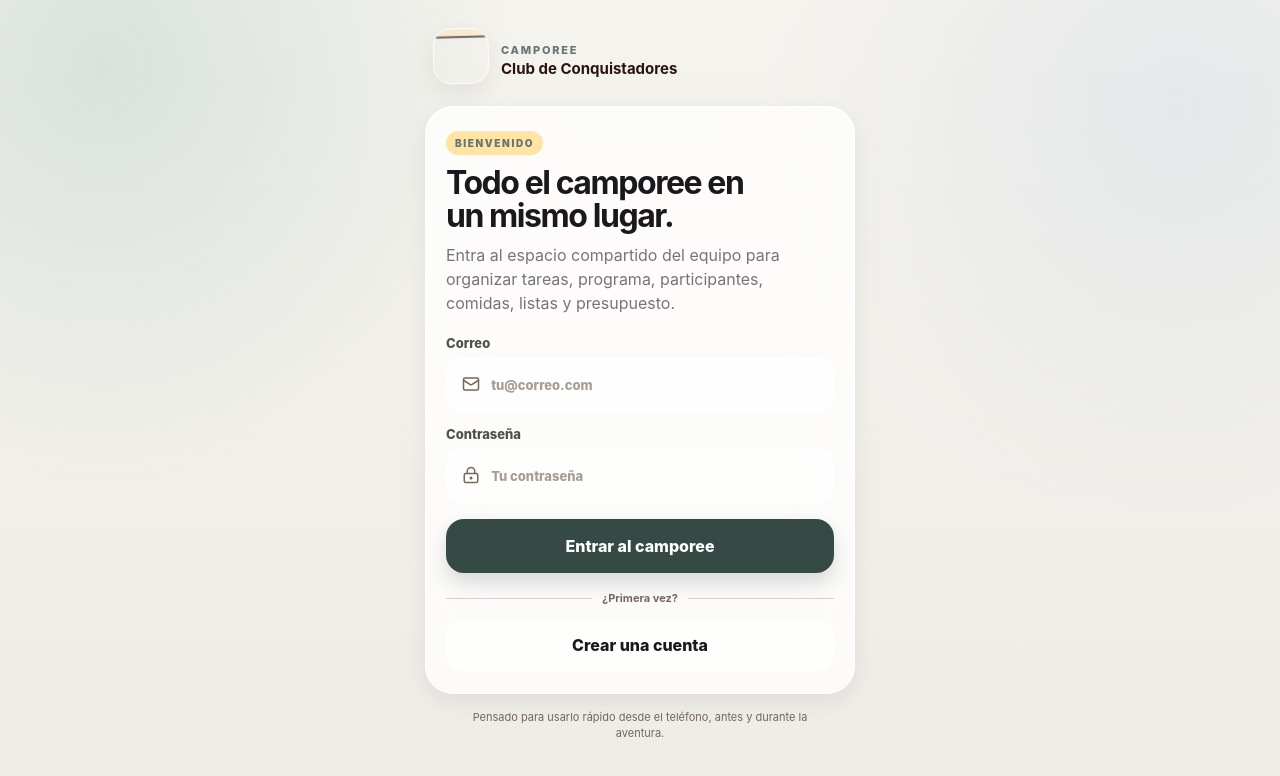
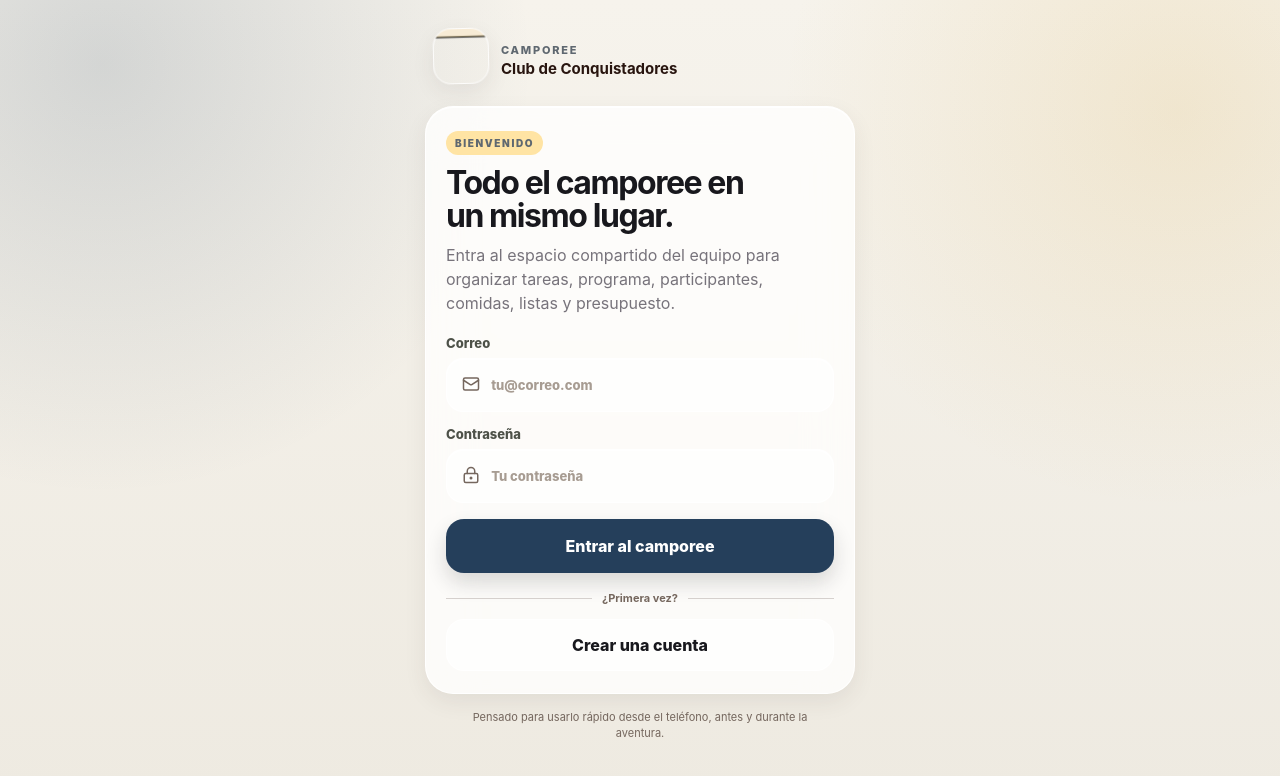
Before and after one commit to thebuuba/camporee-app, a Next.js app: page /login in a window 1280 px wide. Shown: the top 776 px of the page. Built offline with nearby package versions, Linux system fonts and the light colour scheme; no server answers.

Commit message:
Use Pathfinder and Master Guide inspired neutral palette

```diff
--- a/app/neutral-glass-theme.css
+++ b/app/neutral-glass-theme.css
@@ -1,71 +1,75 @@
 :root{
-  --neutral-ink:#1f2528;
-  --neutral-muted:#6f7776;
-  --neutral-sage:#dfe9e2;
-  --neutral-sage-strong:#4f6f63;
-  --neutral-blue:#dfe7ec;
-  --neutral-blue-strong:#4e6573;
-  --neutral-sand:#efe7da;
-  --neutral-amber:#f3dfb5;
-  --neutral-cream:#f6f2ea;
+  --club-ink:#202733;
+  --club-muted:#6d747c;
+  --club-navy:#253f5b;
+  --club-navy-soft:#dfe7ee;
+  --club-khaki:#d8c9a8;
+  --club-khaki-soft:#f1eadc;
+  --club-gold:#d8aa45;
+  --club-gold-soft:#f5e7bd;
+  --club-green:#587064;
+  --club-green-soft:#dfe8e2;
+  --club-burgundy:#755052;
+  --club-burgundy-soft:#eadcda;
+  --club-cream:#f5f1e8;
 }
 
-html,body{background:#f2f0ea!important;color:var(--neutral-ink)!important}
+html,body{background:#f2efe7!important;color:var(--club-ink)!important}
 body{
   background-image:
-    radial-gradient(circle at 8% 8%,rgba(198,214,207,.58),transparent 30%),
-    radial-gradient(circle at 92% 14%,rgba(218,225,231,.58),transparent 30%),
-    radial-gradient(circle at 18% 72%,rgba(231,222,205,.38),transparent 28%),
-    radial-gradient(circle at 82% 78%,rgba(204,219,216,.34),transparent 34%),
-    linear-gradient(180deg,#f5f3ee 0%,#eeece7 100%)!important;
+    radial-gradient(circle at 8% 8%,rgba(37,63,91,.16),transparent 31%),
+    radial-gradient(circle at 92% 14%,rgba(216,170,69,.17),transparent 29%),
+    radial-gradient(circle at 18% 72%,rgba(216,201,168,.26),transparent 29%),
+    radial-gradient(circle at 82% 78%,rgba(88,112,100,.16),transparent 34%),
+    linear-gradient(180deg,#f6f3ec 0%,#eeeae1 100%)!important;
 }
 
-.top .eyebrow,.eyebrow,.auth-kicker{color:#687575!important}
+.top .eyebrow,.eyebrow,.auth-kicker{color:#5f6870!important}
 
-.stat:nth-child(4n+1) .stat-icon,.more-card:nth-child(4n+1) .more-icon,.settings-row:nth-child(4n+1) .settings-icon{background:var(--neutral-sage)!important;color:var(--neutral-sage-strong)!important}
-.stat:nth-child(4n+2) .stat-icon,.more-card:nth-child(4n+2) .more-icon,.settings-row:nth-child(4n+2) .settings-icon{background:var(--neutral-sand)!important;color:#7a654b!important}
-.stat:nth-child(4n+3) .stat-icon,.more-card:nth-child(4n+3) .more-icon,.settings-row:nth-child(4n+3) .settings-icon{background:var(--neutral-blue)!important;color:var(--neutral-blue-strong)!important}
-.stat:nth-child(4n) .stat-icon,.more-card:nth-child(4n) .more-icon,.settings-row:nth-child(4n) .settings-icon{background:#e5ece8!important;color:#526d65!important}
+.stat:nth-child(4n+1) .stat-icon,.more-card:nth-child(4n+1) .more-icon,.settings-row:nth-child(4n+1) .settings-icon{background:var(--club-navy-soft)!important;color:var(--club-navy)!important}
+.stat:nth-child(4n+2) .stat-icon,.more-card:nth-child(4n+2) .more-icon,.settings-row:nth-child(4n+2) .settings-icon{background:var(--club-gold-soft)!important;color:#73561f!important}
+.stat:nth-child(4n+3) .stat-icon,.more-card:nth-child(4n+3) .more-icon,.settings-row:nth-child(4n+3) .settings-icon{background:var(--club-green-soft)!important;color:var(--club-green)!important}
+.stat:nth-child(4n) .stat-icon,.more-card:nth-child(4n) .more-icon,.settings-row:nth-child(4n) .settings-icon{background:var(--club-burgundy-soft)!important;color:var(--club-burgundy)!important}
 
-.action:nth-child(1) .ico{background:var(--neutral-sage)!important;color:var(--neutral-sage-strong)!important}
-.action:nth-child(2) .ico{background:var(--neutral-blue)!important;color:var(--neutral-blue-strong)!important}
-.action:nth-child(3) .ico{background:var(--neutral-amber)!important;color:#755d2b!important}
-.action:nth-child(4) .ico{background:#e8e5df!important;color:#5f6665!important}
+.action:nth-child(1) .ico{background:var(--club-navy-soft)!important;color:var(--club-navy)!important}
+.action:nth-child(2) .ico{background:var(--club-gold-soft)!important;color:#73561f!important}
+.action:nth-child(3) .ico{background:var(--club-green-soft)!important;color:var(--club-green)!important}
+.action:nth-child(4) .ico{background:var(--club-khaki-soft)!important;color:#6f6048!important}
 
-.filter-chips button.active{background:#dce7e2!important;color:#405b52!important}
-.phase-row span.done{background:#dfe8e3!important;color:#4b625b!important}
-.nav a.active,.nav button.active{color:#3f6259!important;background:rgba(222,233,228,.84)!important}
-.nav a.active svg,.nav button.active svg{color:#3f6259!important}
+.filter-chips button.active{background:var(--club-navy-soft)!important;color:var(--club-navy)!important}
+.phase-row span.done{background:var(--club-khaki-soft)!important;color:#675b48!important}
+.nav a.active,.nav button.active{color:var(--club-navy)!important;background:rgba(223,231,238,.9)!important}
+.nav a.active svg,.nav button.active svg{color:var(--club-navy)!important}
 
-.panel-form input:focus,.panel-form textarea:focus,.panel-form select:focus,.setup-form input:focus,.auth-form input:focus,.field-card:focus-within{border-color:rgba(88,112,105,.32)!important;box-shadow:0 0 0 4px rgba(182,203,196,.24)!important}
+.panel-form input:focus,.panel-form textarea:focus,.panel-form select:focus,.setup-form input:focus,.auth-form input:focus,.field-card:focus-within{border-color:rgba(37,63,91,.28)!important;box-shadow:0 0 0 4px rgba(37,63,91,.11)!important}
 
 .auth-shell-clean,.auth-shell{
   background:
-    radial-gradient(circle at 8% 8%,rgba(198,214,207,.58),transparent 30%),
-    radial-gradient(circle at 92% 14%,rgba(218,225,231,.58),transparent 30%),
-    linear-gradient(180deg,#f5f3ee 0%,#eeece7 100%)!important;
+    radial-gradient(circle at 8% 8%,rgba(37,63,91,.16),transparent 31%),
+    radial-gradient(circle at 92% 14%,rgba(216,170,69,.17),transparent 29%),
+    linear-gradient(180deg,#f6f3ec 0%,#eeeae1 100%)!important;
 }
 
 .hero-v3{
-  background:linear-gradient(145deg,rgba(245,246,242,.92) 0%,rgba(230,236,233,.88) 48%,rgba(226,233,237,.9) 100%)!important;
-  color:var(--neutral-ink)!important;
+  background:linear-gradient(145deg,rgba(246,243,235,.94) 0%,rgba(230,234,232,.91) 48%,rgba(225,231,236,.92) 100%)!important;
+  color:var(--club-ink)!important;
   border:1px solid rgba(255,255,255,.9)!important;
-  box-shadow:0 16px 36px rgba(61,70,67,.11),inset 0 1px 0 rgba(255,255,255,.9)!important;
+  box-shadow:0 16px 36px rgba(44,52,57,.11),inset 0 1px 0 rgba(255,255,255,.9)!important;
   backdrop-filter:blur(24px) saturate(125%)!important;
   -webkit-backdrop-filter:blur(24px) saturate(125%)!important;
 }
-.hero-v3:before{background:#c7d6d0!important;opacity:.45!important}
-.hero-v3:after{background:rgba(177,194,187,.28)!important}
-.hero-v3-decor{color:rgba(79,111,99,.15)!important}.hero-v3-decor-two{color:rgba(184,150,81,.22)!important}
-.hero-v3-badge{background:#efe8d6!important;color:#6d5c38!important;box-shadow:none!important}
-.hero-v3-mini{background:rgba(255,255,255,.54)!important;color:#596c67!important;border-color:rgba(255,255,255,.78)!important}
-.hero-v3-title-wrap small{color:#6f7978!important}.hero-v3 h2{color:#1d2326!important}.hero-place{color:#6d7777!important}
-.hero-v3-days{background:#ead9ac!important;color:#3a352a!important;box-shadow:0 8px 20px rgba(112,99,68,.10)!important}.hero-v3-number{background:#f7edcf!important;color:#22272a!important}
-.hero-v3-progress-card{background:rgba(255,255,255,.62)!important;border:1px solid rgba(255,255,255,.86)!important;box-shadow:0 10px 24px rgba(65,72,69,.07)!important}
-.hero-v3-progress-top span,.hero-progress-meta{color:#727b7a!important}.hero-v3-progress-top strong{color:#202629!important}.hero-v3-status{background:#dde9e2!important;color:#4d675f!important}
-.hero-v3 .bar{background:rgba(96,106,103,.12)!important}.hero-v3 .bar i{background:linear-gradient(90deg,#b8cfc5,#b7c6cf,#d9c38d)!important}
+.hero-v3:before{background:var(--club-navy)!important;opacity:.11!important}
+.hero-v3:after{background:var(--club-gold)!important;opacity:.10!important}
+.hero-v3-decor{color:rgba(37,63,91,.15)!important}.hero-v3-decor-two{color:rgba(216,170,69,.24)!important}
+.hero-v3-badge{background:var(--club-khaki-soft)!important;color:#66552f!important;box-shadow:none!important}
+.hero-v3-mini{background:rgba(255,255,255,.56)!important;color:var(--club-navy)!important;border-color:rgba(255,255,255,.8)!important}
+.hero-v3-title-wrap small{color:#69727a!important}.hero-v3 h2{color:#202733!important}.hero-place{color:#68737a!important}
+.hero-v3-days{background:var(--club-gold-soft)!important;color:#403722!important;box-shadow:0 8px 20px rgba(112,90,44,.10)!important}.hero-v3-number{background:#fbf3d7!important;color:#202733!important}
+.hero-v3-progress-card{background:rgba(255,255,255,.64)!important;border:1px solid rgba(255,255,255,.88)!important;box-shadow:0 10px 24px rgba(54,61,64,.07)!important}
+.hero-v3-progress-top span,.hero-progress-meta{color:#707980!important}.hero-v3-progress-top strong{color:#202733!important}.hero-v3-status{background:var(--club-green-soft)!important;color:#4c6459!important}
+.hero-v3 .bar{background:rgba(61,70,75,.12)!important}.hero-v3 .bar i{background:linear-gradient(90deg,var(--club-navy),var(--club-green),var(--club-gold))!important}
 
-.primary-btn,.panel-add{background:#354a45!important;color:#fff!important}
-.connection-toast{background:rgba(36,44,42,.92)!important}
+.primary-btn,.panel-add{background:var(--club-navy)!important;color:#fff!important}
+.connection-toast{background:rgba(32,39,51,.93)!important}
 
-@media (min-width:900px){body{background-image:radial-gradient(circle at 12% 8%,rgba(198,214,207,.44),transparent 27%),radial-gradient(circle at 88% 12%,rgba(218,225,231,.44),transparent 27%),linear-gradient(180deg,#f5f3ee 0%,#eeece7 100%)!important}}
+@media (min-width:900px){body{background-image:radial-gradient(circle at 12% 8%,rgba(37,63,91,.13),transparent 27%),radial-gradient(circle at 88% 12%,rgba(216,170,69,.14),transparent 27%),linear-gradient(180deg,#f6f3ec 0%,#eeeae1 100%)!important}}
```
